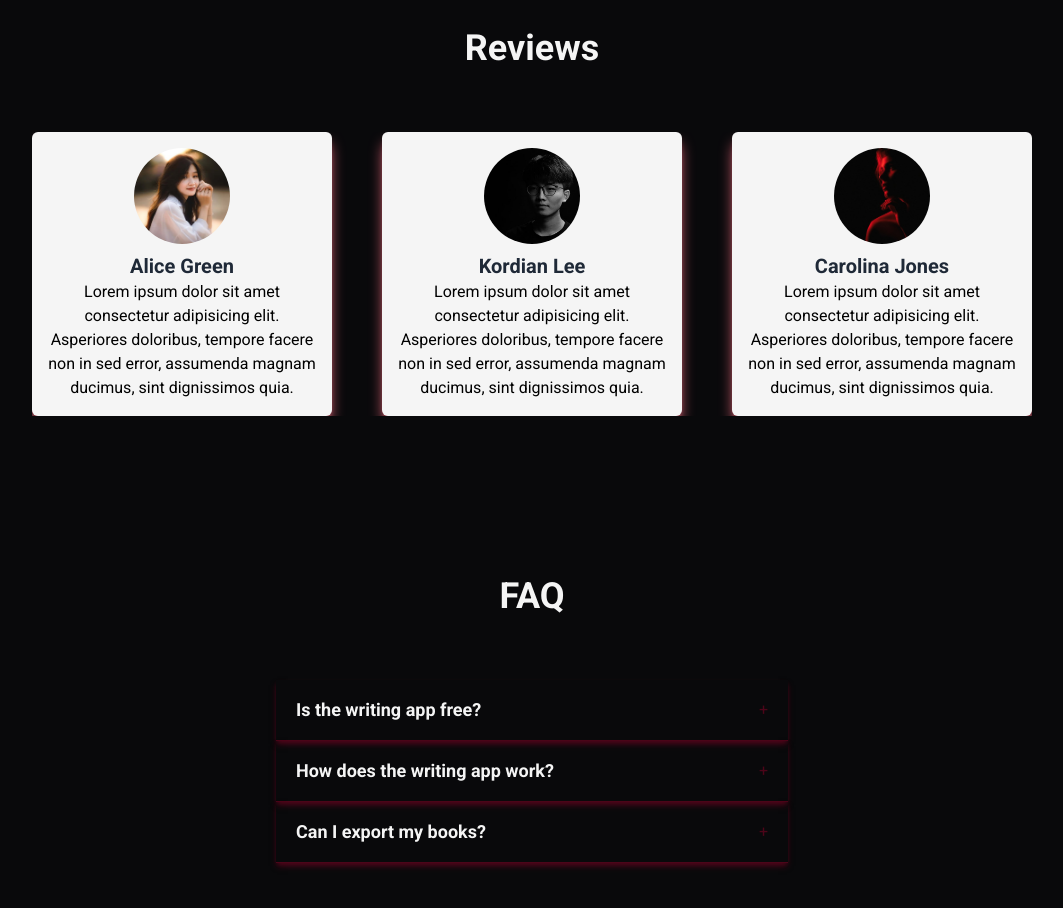
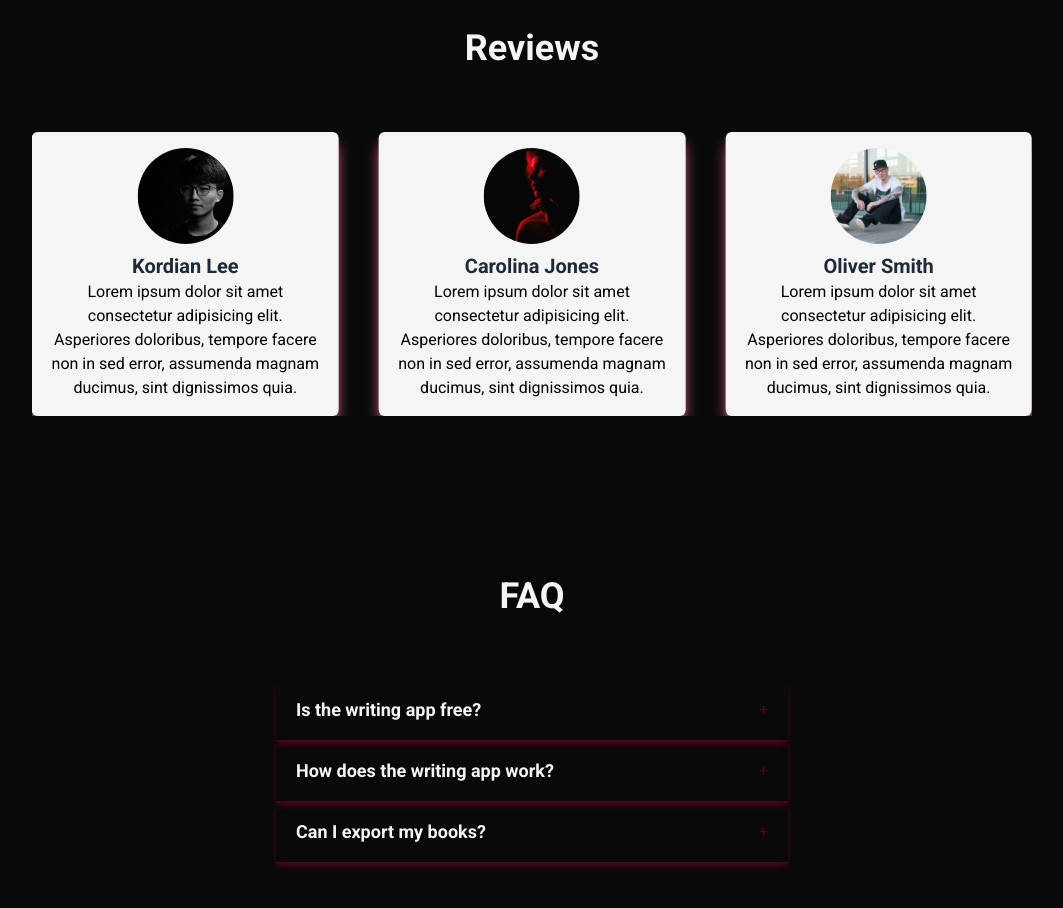
Before and after one commit to pawelek7k/future, a Next.js app: page / in a window 1280 px wide. Shown: the part 1660-2568 px from the top of the page, without its empty margins (108-1171 px from the left). Built offline with nearby package versions, Linux system fonts and the light colour scheme; a web font is replaced by a local one.

Commit message:
Update Reviews.tsx

```diff
--- a/app/components/landing/Reviews.tsx
+++ b/app/components/landing/Reviews.tsx
@@ -19,13 +19,23 @@ export const Reviews: React.FC = () => {
       <h2 className="text-neutral-100 font-semibold text-4xl">Reviews</h2>
       <div className="max-w-[1000px] flex justify-center items-center">
         <Swiper
-          spaceBetween={50}
-          slidesPerView={3}
+          spaceBetween={10}
+          slidesPerView={1}
           autoplay={{
             delay: 2500,
             disableOnInteraction: false,
           }}
           modules={[Autoplay]}
+          breakpoints={{
+            640: {
+              slidesPerView: 2,
+              spaceBetween: 20,
+            },
+            1024: {
+              slidesPerView: 3,
+              spaceBetween: 40,
+            },
+          }}
         >
           {reviewsData.reviews.map((review: ReviewsProps, index: number) => (
             <SwiperSlide key={index}>
```
